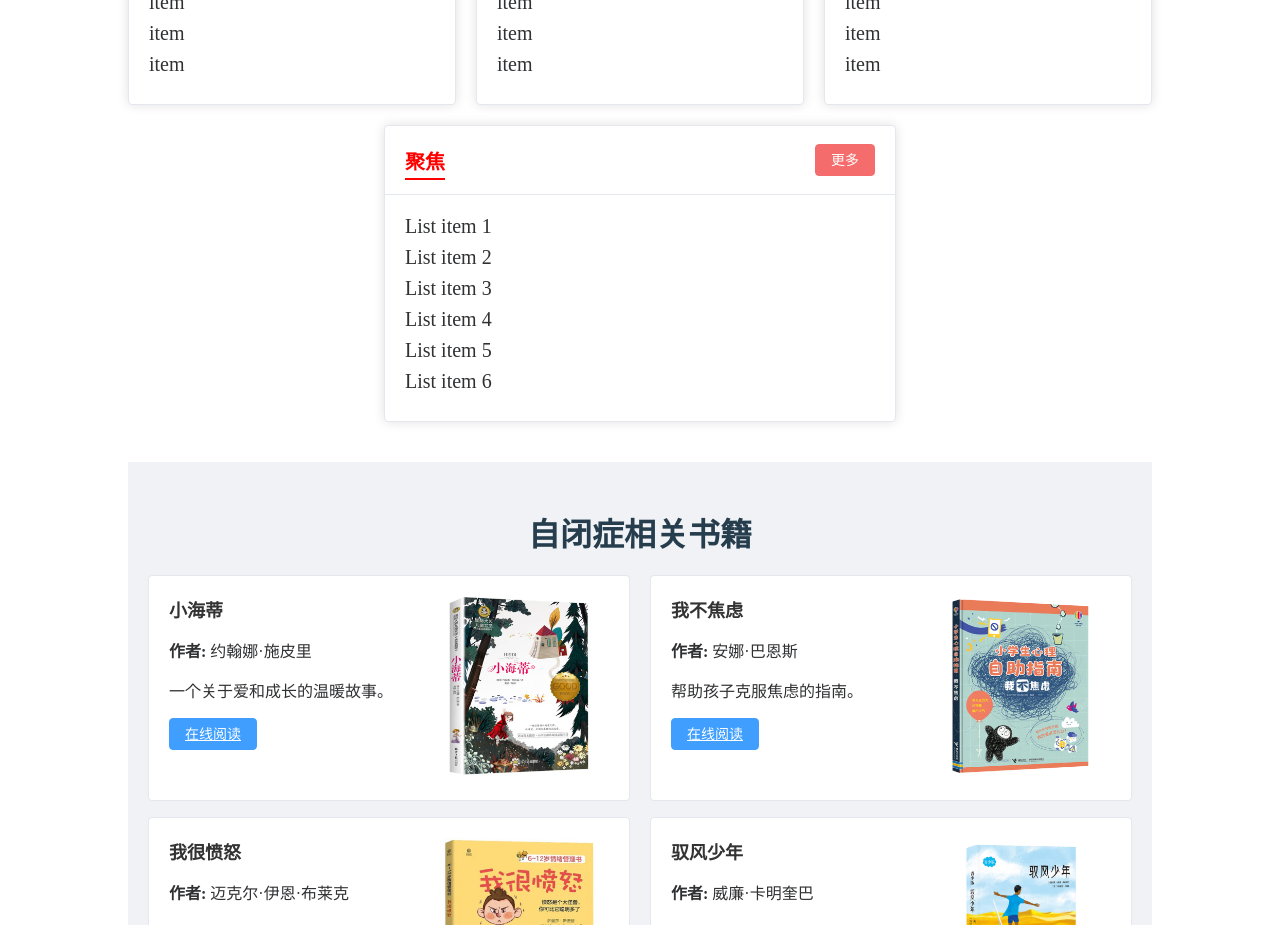
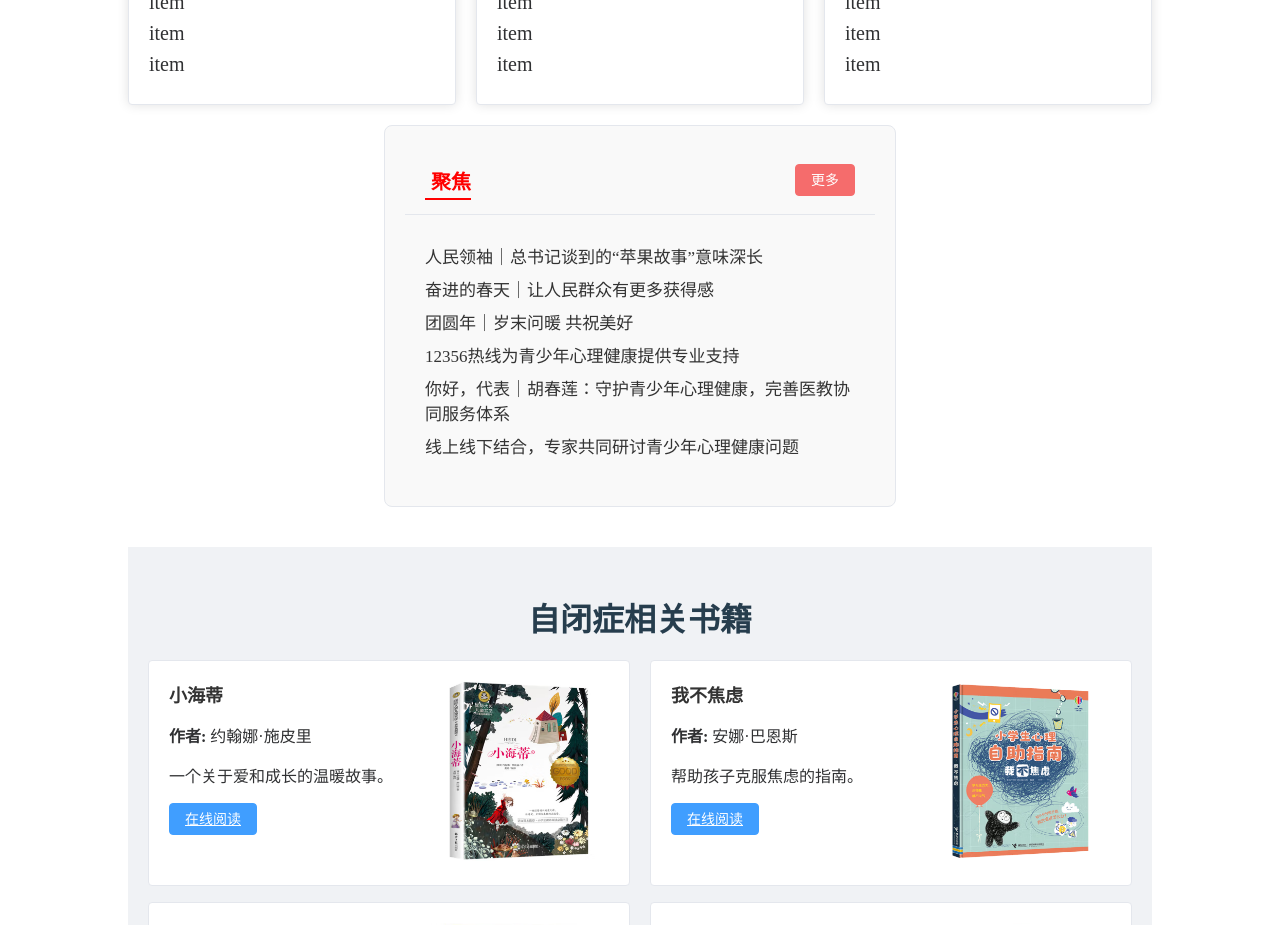
Before and after one commit to Bayeeaa/liushou, a Vue app: page /home in a window 1280 px wide. Shown: the part 1380-2305 px from the top of the page. Built offline with nearby package versions, Linux system fonts and the light colour scheme.

Commit message:
聚焦新闻跳转完成

```diff
--- a/src/views/home.vue
+++ b/src/views/home.vue
@@ -30,6 +30,16 @@ import { project } from "@/stores/pages";
 const pj = project();
 const project_overview = ref(pj.project_overview);
 const demo = ref(pj.demo);
+//聚焦数据
+const focusData = ref([
+  { title: '人民领袖｜总书记谈到的“苹果故事”意味深长', link: 'https://news.cctv.com/2025/03/25/ARTIE9OmtihDrn3XeQaxdhuV250321.shtml?spm=C94212.PX2vlYqXvXQY.S57313.2' },
+  { title: '奋进的春天｜让人民群众有更多获得感', link: 'https://news.cctv.com/2025/02/27/ARTIetkjLzgL4JP1uYTKwF9T250225.shtml?spm=C94212.PX2vlYqXvXQY.S57313.12' },
+  { title: '团圆年｜岁末问暖 共祝美好', link: 'https://news.cctv.com/2025/02/02/ARTIYRRXI6SuOM3BKbWYb4KV250123.shtml?spm=C94212.PX2vlYqXvXQY.S57313.20' },
+  { title: '12356热线为青少年心理健康提供专业支持', link: 'https://edu.cctv.com/2025/01/07/ARTIuwA3FmvnXOxyh6QGn4af250107.shtml' },
+  { title: '你好，代表｜胡春莲：守护青少年心理健康，完善医教协同服务体系', link: 'https://people.cctv.com/2025/03/10/ARTIWQKZlK8WUNNc74YyXKZm250310.shtml' },
+  { title: '线上线下结合，专家共同研讨青少年心理健康问题', link: 'https://edu.cctv.com/2024/10/31/ARTI1uiZRXS9C8WKIP6dBXft241031.shtml' },
+]);
+
 // 图书数据
 const books = reactive([
   {
@@ -128,14 +138,22 @@ const books = reactive([
 
       <el-row>
         <el-col :span="12" :offset="6">
-          <el-card class="box-card">
+          <el-card class="box-card focus-section" shadow="hover">
             <template #header>
               <div class="card-header">
-                <span class="theme">聚焦</span>
-                <el-button type="danger" @click="navigateTo('/success-cases')">更多</el-button>
+                <span class="theme">
+                  <i class="el-icon-view" style="margin-right: 6px;"> </i>聚焦</span>
+                <el-button type="danger">
+                  <a href="https://news.cctv.com/" target="_blank" rel="noopener noreferrer" style="color: #fff; text-decoration: none;">更多</a>
+                </el-button>
               </div>
             </template>
-            <div v-for="o in 6" :key="o" class="text item">{{ 'List item ' + o }}</div>
+            <div v-for="(item, index) in focusData" :key="index" class="text item">
+              <a :href="item.link" target="_blank" rel="noopener noreferrer">
+                {{ item.title }}
+              </a>
+            </div>
+
           </el-card>
         </el-col>
       </el-row>
@@ -206,6 +224,28 @@ const books = reactive([
 </template>
 
 <style scoped>
+/*新闻聚焦样式*/
+.focus-section {
+  background: #f9f9f9;
+  border-radius: 8px;
+  padding: 20px;
+}
+.focus-section .text.item {
+  margin: 8px 0;           /* 每条之间留点距离 */
+  font-size: 17px;         /* 字号适中 */
+}
+
+/* 链接默认颜色和鼠标悬停效果 */
+.focus-section .text.item a {
+  color: #333;
+  text-decoration: none;
+  transition: color 0.2s;
+}
+.focus-section .text.item a:hover {
+  color: #81878d; /* Element-Plus主色调 */
+}
+
+
 /* 自闭症相关书籍板块样式：减小了内边距以减少留白 */
 .autism-books {
   padding: 20px 20px; /* 原先是40px 20px，可再视需要调整 */
```
